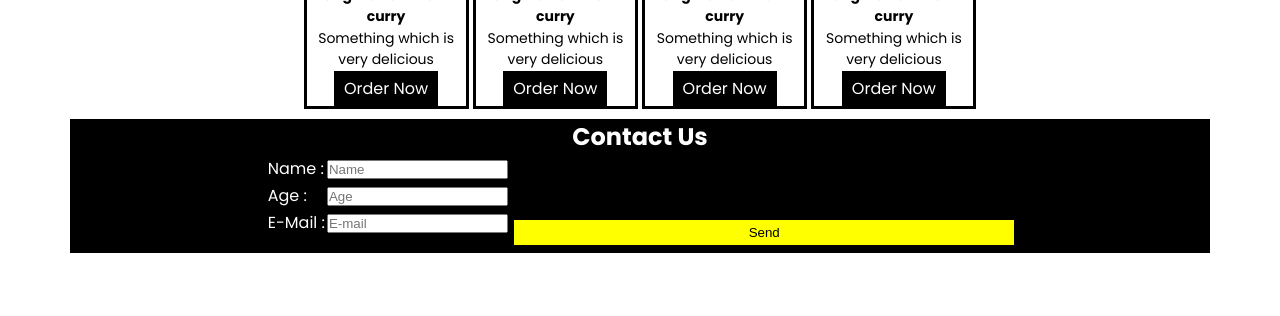
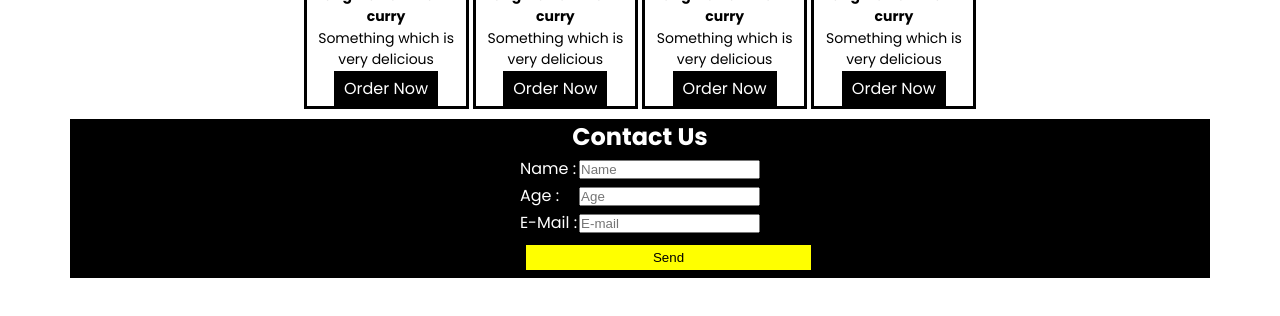
Before and after one commit to haran2231/Reestar, a plain HTML site: page index.html in a window 1280 px wide. Shown: the part 324-640 px from the top of the page. Drawn offline with Linux system fonts and the light colour scheme.

Commit message:
Update style.css

```diff
--- a/style.css
+++ b/style.css
@@ -64,35 +64,39 @@ body {
   /* margin: 0 20px; */
 }
 
-.section-two__desc2, .section-two__desc{
+.section-two__desc2,
+.section-two__desc {
   display: inline-block;
 }
 
-.section-two__desc{
+.section-two__desc {
   font-size: 14px;
   font-weight: bold;
 }
 
-.section-two__desc2{
+.section-two__desc2 {
   font-size: 14px;
 }
-.section-three{
+
+.section-three {
   background-color: black;
   color: #fff;
   text-align: center;
   padding-bottom: 8px;
 }
 
-.section-three__table{
+.section-three__table {
   display: inline-block;
   text-align: left;
 }
 
-.section-three__submit{
+.section-three__submit {
   background-color: yellow;
   padding: 5px 10px;
   border: none;
   display: inline-block;
-    width: 500px;
+  text-align: center;
+  width: 25%;
+  margin: 0 40%;
 
 }
```
Lines whose indentation alone changed are shown as unchanged.
